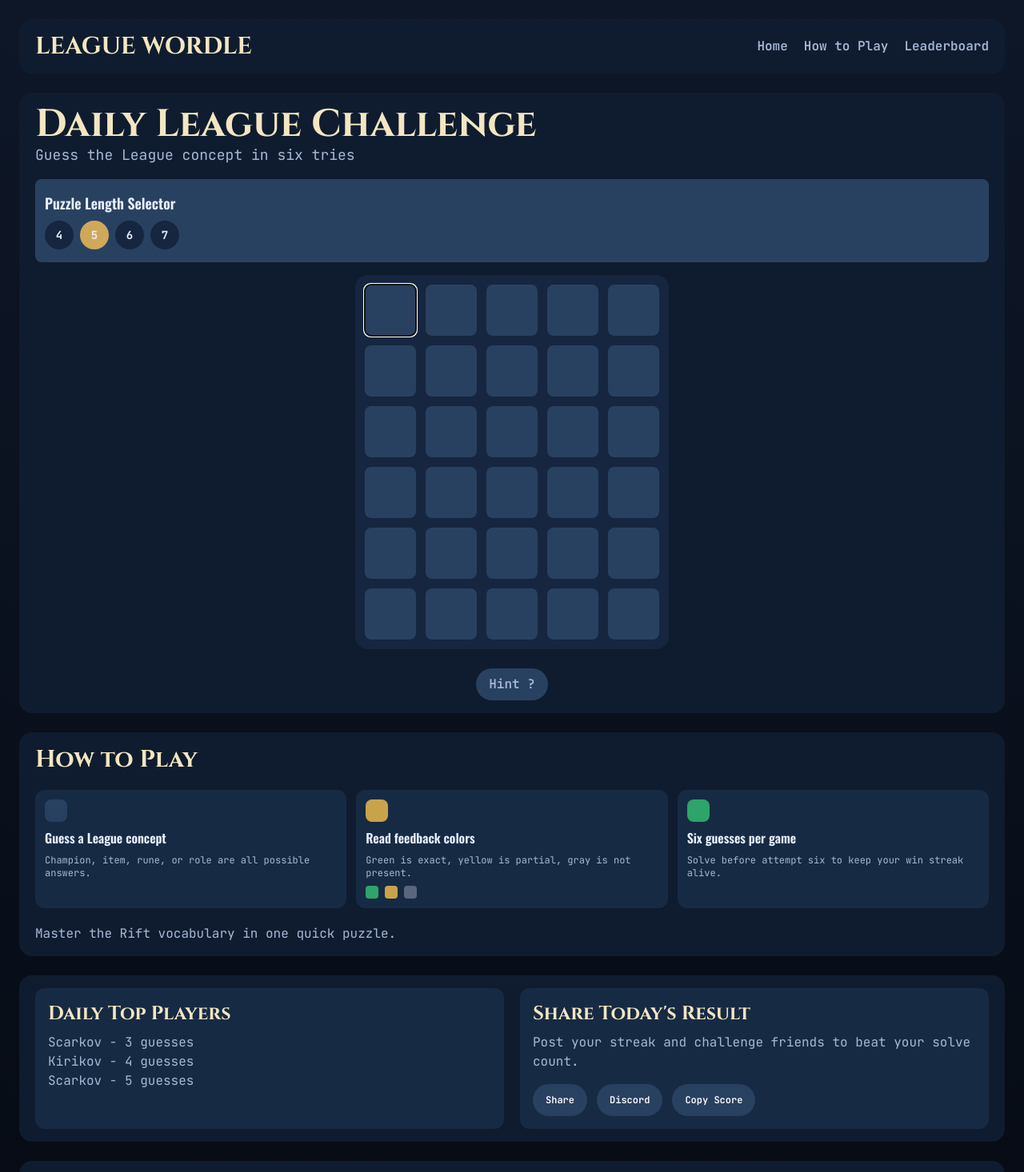
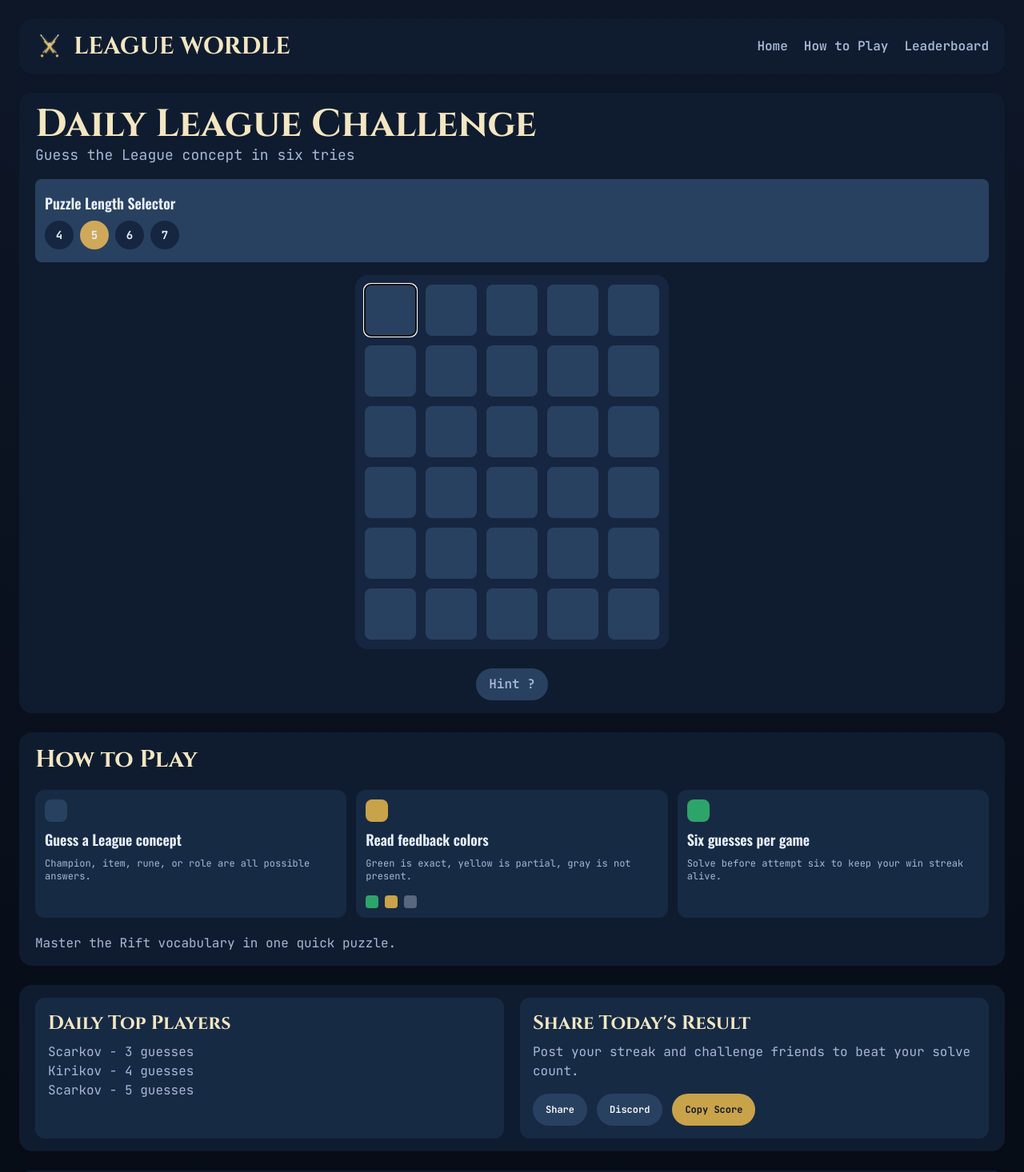
Before and after one commit to Spiro94/loldle, a React (Vite) app: page / in a window 1280 px wide. Shown: the top 1466 px of the page at 80% size. Built offline with nearby package versions, Linux system fonts and the light colour scheme.

Commit message:
feat: update favicon and title, enhance NavBar with logo

```diff
--- a/index.html
+++ b/index.html
@@ -2,9 +2,9 @@
 <html lang="en">
   <head>
     <meta charset="UTF-8" />
-    <link rel="icon" type="image/svg+xml" href="/vite.svg" />
+    <link rel="icon" type="image/svg+xml" href="/icon.svg" />
     <meta name="viewport" content="width=device-width, initial-scale=1.0" />
-    <title>loldle</title>
+    <title>League Wordle</title>
   </head>
   <body>
     <div id="root"></div>
--- a/src/componentes/Header/NavBar.tsx
+++ b/src/componentes/Header/NavBar.tsx
@@ -8,7 +8,10 @@ export default function NavBar() {
     return (
         <header>
             <nav className='flex gap-4 px-5 py-4 bg-surface rounded-2xl justify-between'>
-                <h1 className='text-text-secondary text-3xl font-cinzel font-bold'>LEAGUE WORDLE</h1>
+                <div className='flex items-center gap-3'>
+                    <img src='/icon.svg' alt='' className='h-9 w-9' aria-hidden='true' />
+                    <h1 className='text-text-secondary text-3xl font-cinzel font-bold'>LEAGUE WORDLE</h1>
+                </div>
                 <div className='inline-flex gap-5'>
                     <button onClick={() => scrollTo('home')} className='font-jetbrains-mono font-semibold cursor-pointer hover:text-heading-white'>Home</button>
                     <button onClick={() => scrollTo('how-to-play')} className='font-jetbrains-mono font-semibold cursor-pointer hover:text-heading-white'>How to Play</button>
--- a/src/componentes/Main/DailyChallenge/GameBoard.tsx
+++ b/src/componentes/Main/DailyChallenge/GameBoard.tsx
@@ -60,10 +60,11 @@ export default function GameBoard() {
                 return next;
             });
 
-            setTurn(prev => prev + 1);
+
 
             if (turn === 5) {
                 console.log(`Turns completed ${word}`);
+                setTurn(-1);
 
                 if (evaluation.every(state => state === 'correct')) {
                     console.log('Congratulations! You guessed the word!');
@@ -76,6 +77,10 @@ export default function GameBoard() {
             else if (evaluation.every(state => state === 'correct')) {
                 console.log('Congratulations! You guessed the word!');
                 setShowSuccessModal(true);
+                setTurn(-1);
+            }
+            else {
+                setTurn(prev => prev + 1);
             }
         }
         else {
--- a/src/componentes/Main/HowToPlay/Section.tsx
+++ b/src/componentes/Main/HowToPlay/Section.tsx
@@ -6,25 +6,25 @@ export default function Section() {
                 <h2 className='text-text-secondary font-cinzel text-3xl font-bold'>How to Play</h2>
             </header>
             <div className='flex gap-3 justify-evenly'>
-                <article className='flex flex-col gap-2 p-3 rounded-xl bg-article'>
+                <article className='flex-1 flex flex-col gap-2 p-3 rounded-xl bg-article'>
                     <div className='size-7 rounded-lg bg-tile'></div>
-                    <h3 className='text-heading-white font-oswald font-semibold'>Guess a League concept</h3>
+                    <h3 className='text-heading-white font-oswald text-lg font-semibold'>Guess a League concept</h3>
                     <p className='font-jetbrains-mono text-xs'>Champion, item, rune, or role are all possible answers.</p>
                 </article>
-                <article className='flex flex-col gap-2 p-3 rounded-xl bg-article'>
+                <article className='flex-1 flex flex-col gap-2 p-3 rounded-xl bg-article'>
                     <div className='size-7 rounded-lg bg-tile-partial-hit'></div>
-                    <h3 className='text-heading-white font-oswald font-semibold'>Read feedback colors</h3>
+                    <h3 className='text-heading-white font-oswald text-lg font-semibold'>Read feedback colors</h3>
                     <p className='font-jetbrains-mono text-xs'>Green is exact, yellow is partial, gray is not present.</p>
-                    <div className='flex gap-2 justify-start'>
+                    <div className='flex gap-2 justify-start mt-2'>
                         <div className='size-4 rounded-sm bg-tile-hit'></div>
                         <div className='size-4 rounded-sm bg-tile-partial-hit'></div>
                         <div className='size-4 rounded-sm bg-tile-no-hit'></div>
 
                     </div>
                 </article>
-                <article className='flex flex-col gap-2 p-3 rounded-xl bg-article'>
+                <article className='flex-1 flex flex-col gap-2 p-3 rounded-xl bg-article'>
                     <div className='size-7 rounded-lg bg-tile-hit'></div>
-                    <h3 className='text-heading-white font-oswald font-semibold'>Six guesses per game</h3>
+                    <h3 className='text-heading-white font-oswald text-lg font-semibold'>Six guesses per game</h3>
                     <p className='font-jetbrains-mono text-xs'>Solve before attempt six to keep your win streak alive.</p>
                 </article>
             </div>
--- a/src/componentes/Main/Result/Section.tsx
+++ b/src/componentes/Main/Result/Section.tsx
@@ -22,7 +22,7 @@ export default function Section() {
                 <div className='flex gap-3'>
                     <button className='mt-2 px-4 py-3 bg-tile text-white rounded-full font-jetbrains-mono font-semibold text-xs cursor-pointer'>Share</button>
                     <button className='mt-2 px-4 py-3 bg-tile text-white rounded-full font-jetbrains-mono font-semibold text-xs cursor-pointer'>Discord</button>
-                    <button className='mt-2 px-4 py-3 bg-tile text-white rounded-full font-jetbrains-mono font-semibold text-xs cursor-pointer'>Copy Score</button>
+                    <button className='mt-2 px-4 py-3 bg-tile-partial-hit text-primary rounded-full font-jetbrains-mono font-bold text-xs cursor-pointer'>Copy Score</button>
                 </div>
 
             </article>
--- a/src/componentes/Shared/Modal.tsx
+++ b/src/componentes/Shared/Modal.tsx
@@ -4,17 +4,15 @@ type Props = React.PropsWithChildren<{
     onClose?: () => void;
 }>
 
-export default function Modal({ onClose, children }: Props) {
+export default function Modal({ children }: Props) {
     return (
         <div className="fixed inset-0 z-50 flex items-center justify-center">
             <div
                 className="absolute inset-0 bg-black/50"
-                onClick={onClose}
             />
             <div className="relative bg-primary rounded-lg p-8 shadow-lg flex flex-col gap-4 items-center">
                 {children}
             </div>
-
         </div>
     )
 }
```
Also changed, not shown: public/icon.svg (added).
